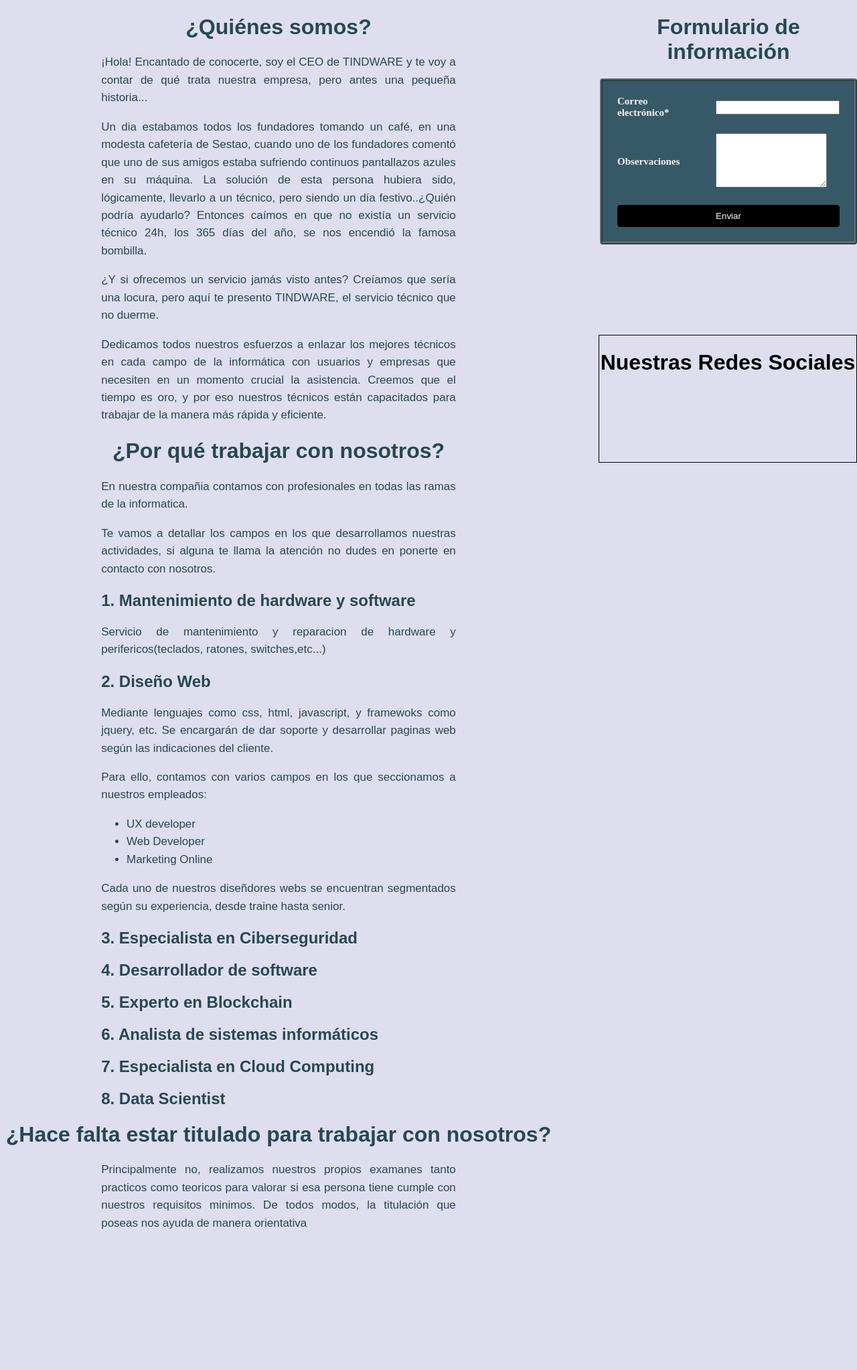
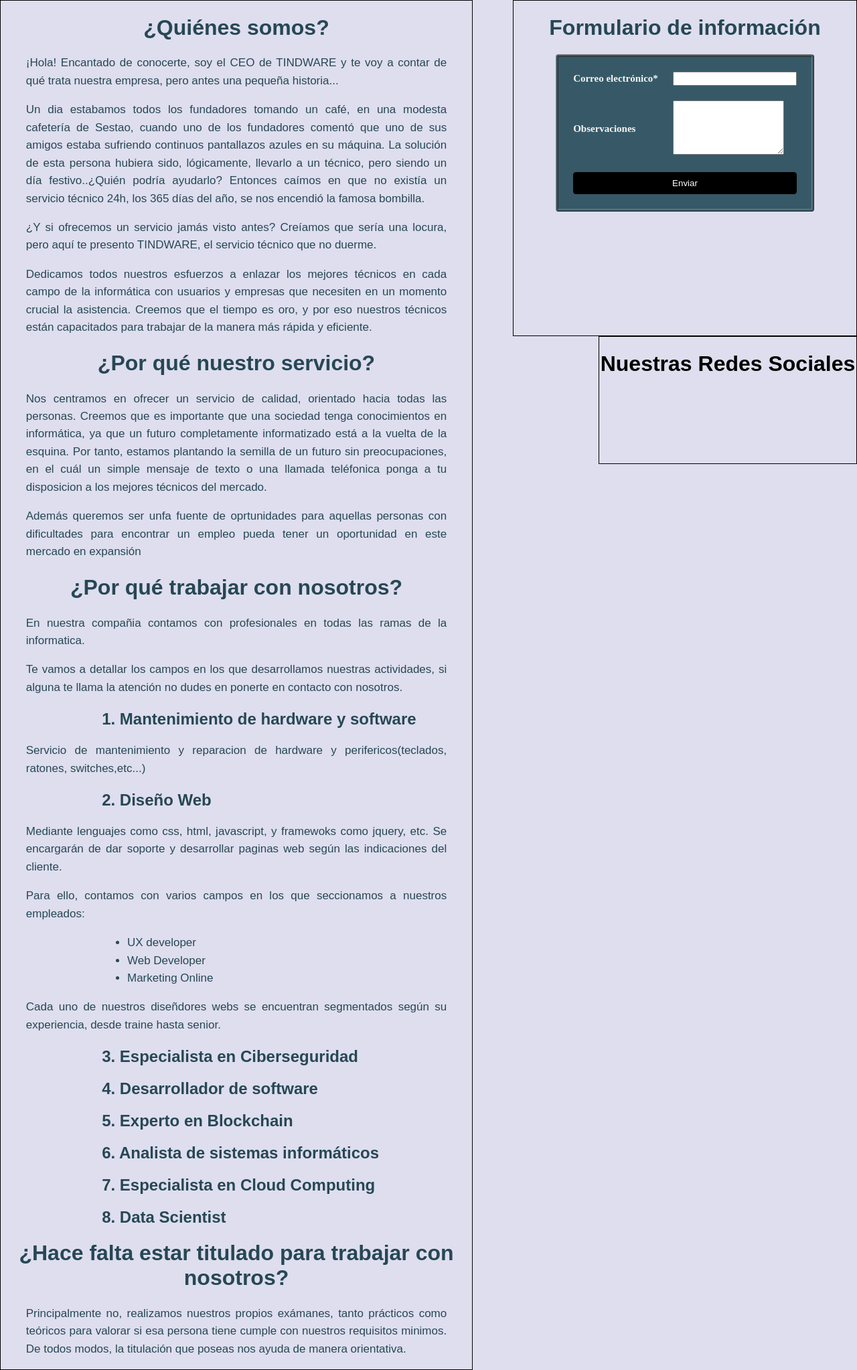
Before and after one commit to 9c23a5/tindware-web, a PHP site: page /quienessomos.php in a window 1280 px wide. Shown: the part 142-2188 px from the top of the page at 67% size. Before the commit the page ends 1977 px from the top, so only its background shows below. Run offline with PHP 8.4, Linux system fonts and the light colour scheme; data that the repository does not hold is empty.

Commit message:
y mas texto

```diff
--- a/css/qs.css
+++ b/css/qs.css
@@ -1,7 +1,7 @@
 p{
     text-align: justify;
-    padding-left: 4cm;
-    padding-right: 4cm;
+    padding-left: 1cm;
+    padding-right: 1cm;
     font-size: 17px;
     font-family: fantasy;
     line-height: 0.7cm;
@@ -23,9 +23,9 @@ ul{
 #principal{
 
     float: left;
-    width: 65%;
+    width: 55%;
     float: left;
-
+    border: 1px solid black;
 }
 
 #principal h1{
@@ -60,8 +60,8 @@ ul{
 #secundario{
     height: 500px;
     float: right;
-    width: 30%;
-
+    width: 40%;
+    border: 1px solid black;
 
 }
 #secundario h1{
--- a/quienessomos.php
+++ b/quienessomos.php
@@ -34,6 +34,13 @@
         <p>Dedicamos todos nuestros esfuerzos a enlazar los mejores técnicos en cada campo de la informática con usuarios y empresas que necesiten en un momento crucial la asistencia.
         Creemos que el tiempo es oro, y por eso nuestros técnicos están capacitados para trabajar de la manera más rápida y eficiente.</p>
 
+        <h1>¿Por qué nuestro servicio?</h1>
+        <p>Nos centramos en ofrecer un servicio de calidad, orientado hacia todas las personas. Creemos que es importante que una sociedad tenga
+        conocimientos en informática, ya que un futuro completamente informatizado está a la vuelta de la esquina.
+        Por tanto, estamos plantando la semilla de un futuro sin preocupaciones, en el cuál un simple mensaje de texto o una llamada teléfonica
+        ponga a tu disposicion a los mejores técnicos del mercado.</p>
+        <p>Además queremos ser unfa fuente de oprtunidades para aquellas personas con dificultades para encontrar un empleo pueda tener un oportunidad en este mercado en
+            expansión</p>
 
 
         <h1>¿Por qué trabajar con nosotros?</h1>
@@ -62,8 +69,8 @@
                 <h2>8. Data Scientist</h2>
                 <h1>¿Hace falta estar titulado para trabajar con nosotros?</h1>
 
-                <p>Principalmente no, realizamos nuestros propios examanes tanto practicos como teoricos para valorar si esa persona
-                    tiene cumple con nuestros requisitos minimos. De todos modos, la titulación que poseas nos ayuda de manera orientativa</p>
+                <p>Principalmente no, realizamos nuestros propios exámanes, tanto prácticos como teóricos para valorar si esa persona
+                    tiene cumple con nuestros requisitos minimos. De todos modos, la titulación que poseas nos ayuda de manera orientativa.</p>
 
 
 
```
